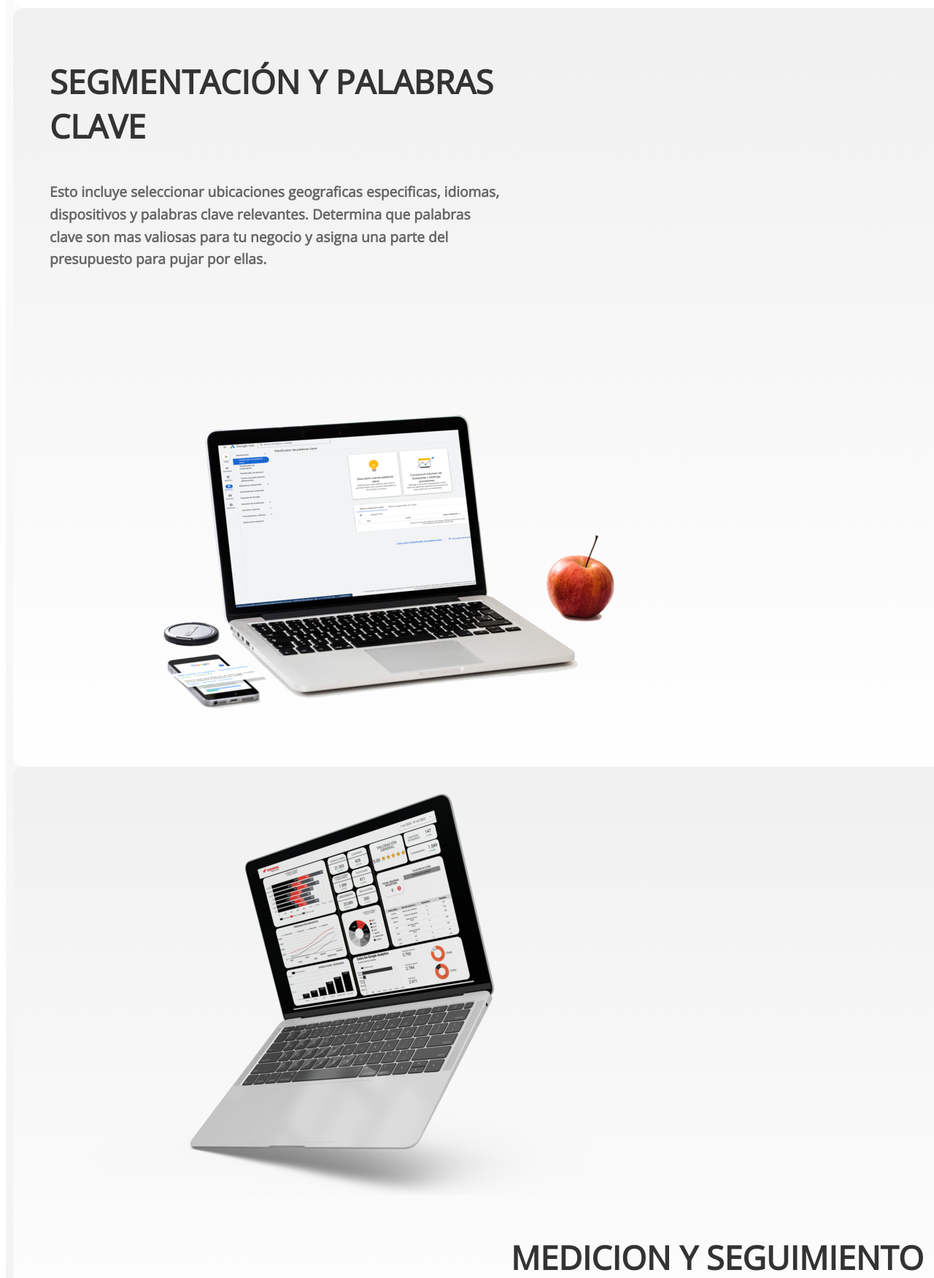
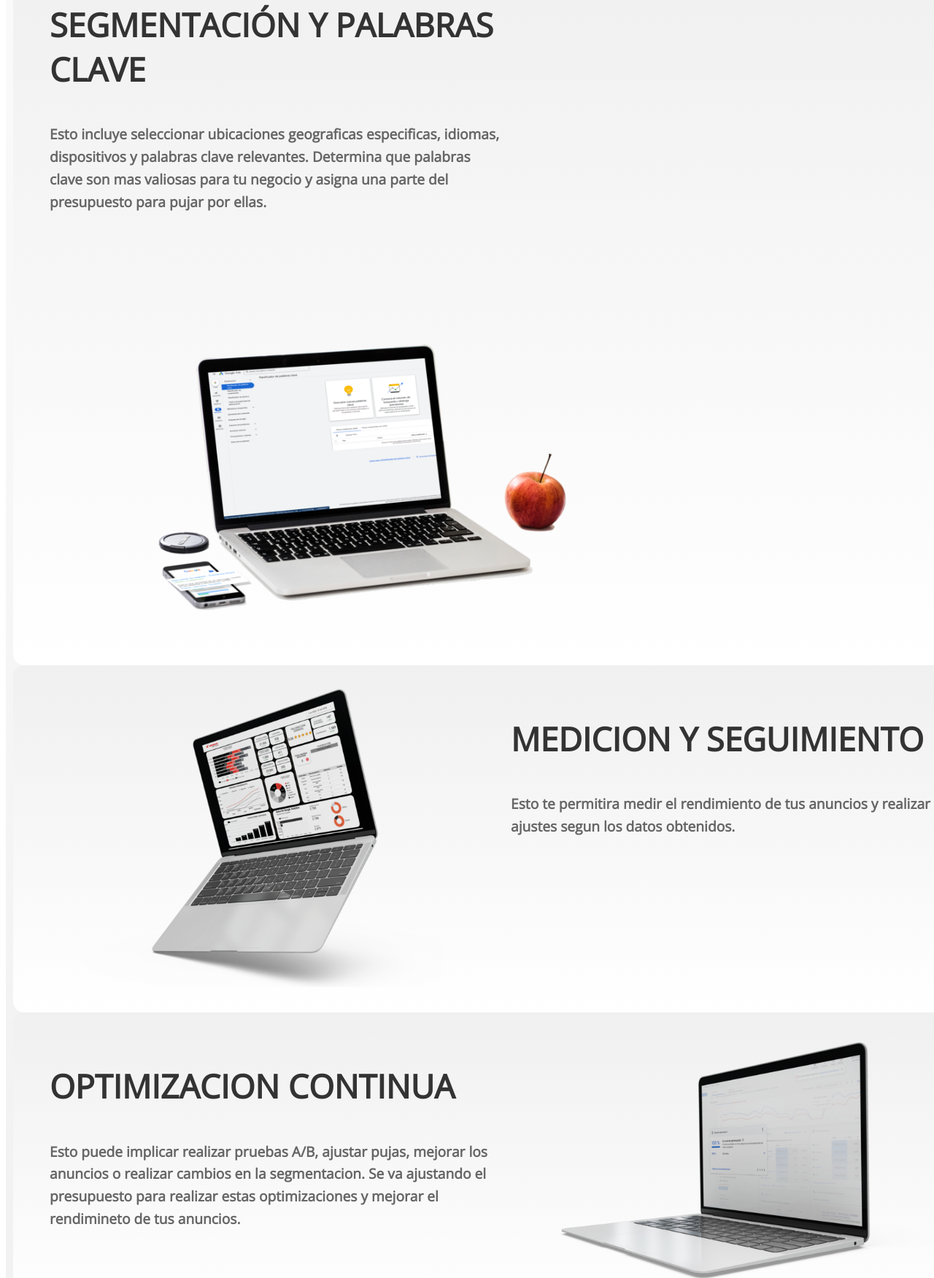
Before and after one commit to guiasLocales/GuiasLocal, a plain HTML site: page htmlsecciones/googleads.html in a window 1280 px wide. Shown: the part 1048-2800 px from the top of the page at 73% size. Drawn offline with nearby package versions, Linux system fonts and the light colour scheme.

Commit message:
detalle2

```diff
--- a/googleads.css
+++ b/googleads.css
@@ -34,17 +34,17 @@
 
 /* Estilos para las imágenes */
 .seccion-cp-pd img {
-    max-width: 100%;
+    max-width: 50%;
     height: auto;
     margin-left: 100px;
 }
 .seccion-c-gr img {
-    max-width: 100%;
+    max-width: 50%;
     height: auto;
     margin-left: 100px;
 }
 .seccion-uo-em img {
-    max-width: 100%;
+    max-width: 50%;
     height: auto;
 }
 
```
